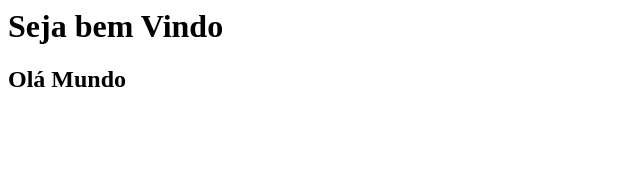
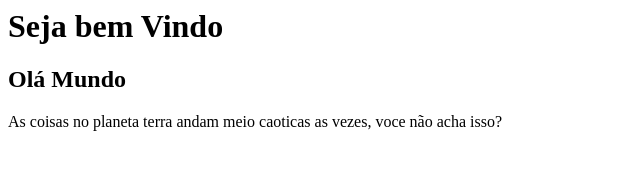
Before and after one commit to LucasAlcova2005/SenacAmaro, a plain HTML site: page index.html in a window 1280 px wide. Shown: the whole page, without its empty margins (0-640 px from the left). Drawn offline with Linux system fonts and the light colour scheme.

Commit message:
Update index.html
Atualizei e coloquei um <p>

Dia 25/03/24

```diff
--- a/index.html
+++ b/index.html
@@ -1,2 +1,3 @@
 <h1>Seja bem Vindo</h1>
 <h2>Olá Mundo</h2>
+<p>As coisas no planeta terra andam meio caoticas as vezes, voce não acha isso?</p>
```
